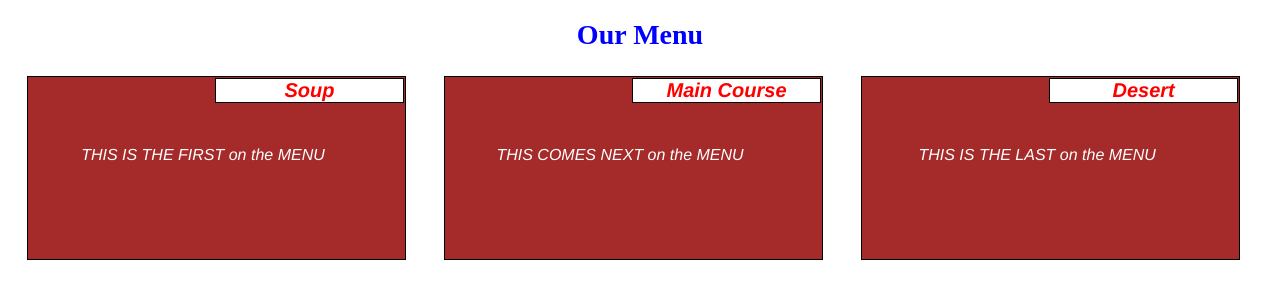
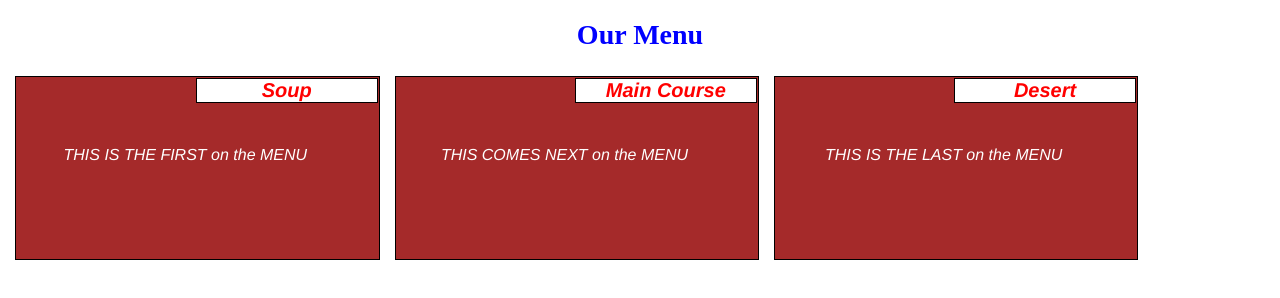
Before and after one commit to Esenby/module2-solution, a plain HTML site: page index.html in a window 1280 px wide. Drawn offline with Linux system fonts and the light colour scheme.

Commit message:
Try again - ugly alignment

```diff
--- a/css/style.css
+++ b/css/style.css
@@ -17,7 +17,7 @@ div {position: relative;}
 p, section {
   border: 1px solid black;
   background-color: #A52A2A;
-  width: 90%;
+  width: 95%;
   height: 180px;
   margin-top: 10px;
   margin-right: auto;
@@ -68,13 +68,13 @@ p.description {
     border: 5px;
   }
   .col-lg-1 {
-    width: 33%;
+    width: 30%;
   }
   .col-lg-2 {
-    width: 33%;
+    width: 30%;
   }
   .col-lg-3 {
-    width: 33%;
+    width: 30%;
   }
 }
 
@@ -82,7 +82,7 @@ p.description {
 @media (min-width: 768px) and (max-width: 991px) {
   .col-md-1, .col-md-2, .col-md-3 {
     float: left;
-    border: 0px;
+    border: 5px;
   }
   .col-md-1 {
     width: 49%;
--- a/index.html
+++ b/index.html
@@ -11,7 +11,7 @@
 <body>
 
 <h1>Our Menu</h1>
-
+<div class="row">
   <div class="col-lg-1 col-md-1 col-sm-1">
   			<section>
   							<h2>Soup</h2>
@@ -30,7 +30,7 @@
 							<p class ="description">
    								THIS IS THE LAST on the MENU</p>
   							</div>
-
+</div>
 
 </body>
 </html>
--- a/site/css/style.css
+++ b/site/css/style.css
@@ -17,7 +17,7 @@ div {position: relative;}
 p, section {
   border: 1px solid black;
   background-color: #A52A2A;
-  width: 90%;
+  width: 95%;
   height: 180px;
   margin-top: 10px;
   margin-right: auto;
@@ -68,13 +68,13 @@ p.description {
     border: 5px;
   }
   .col-lg-1 {
-    width: 33%;
+    width: 30%;
   }
   .col-lg-2 {
-    width: 33%;
+    width: 30%;
   }
   .col-lg-3 {
-    width: 33%;
+    width: 30%;
   }
 }
 
@@ -82,7 +82,7 @@ p.description {
 @media (min-width: 768px) and (max-width: 991px) {
   .col-md-1, .col-md-2, .col-md-3 {
     float: left;
-    border: 0px;
+    border: 5px;
   }
   .col-md-1 {
     width: 49%;
```
Also changed, not shown: site/index.html (+2 -2 lines).
